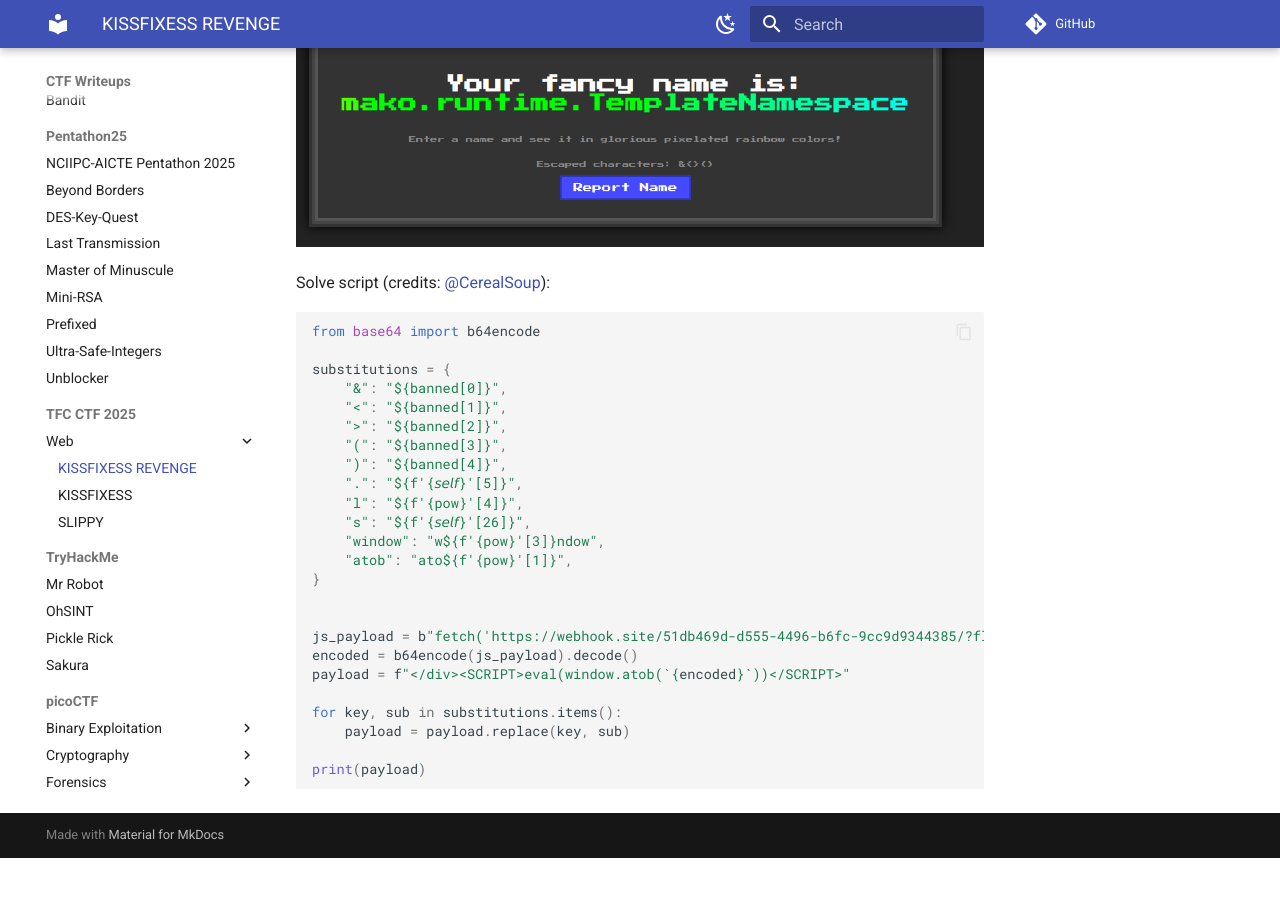
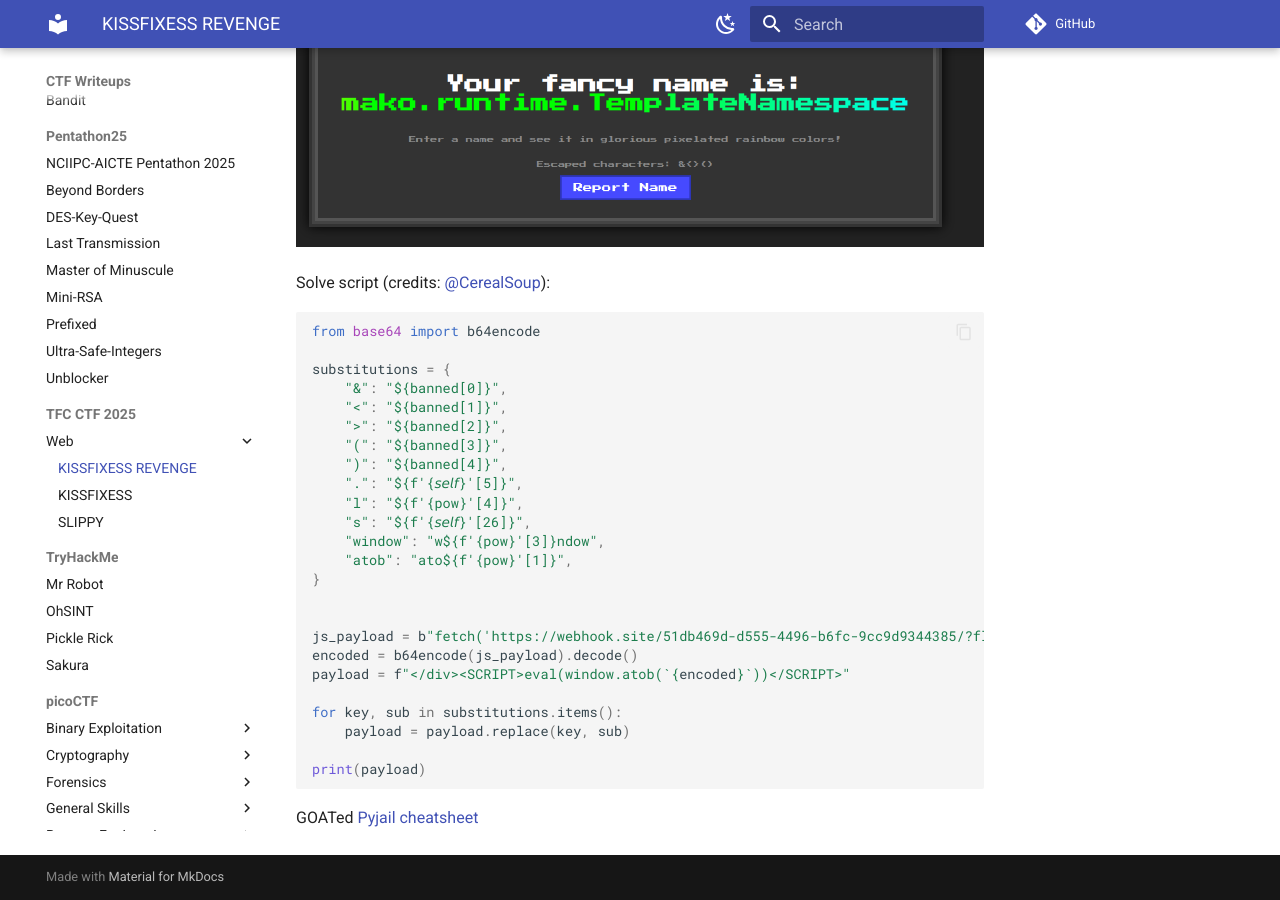
Before and after one commit to harshit-jain52/ctf, an MkDocs documentation site: the page built from docs/TFC CTF 2025/Web/KISSFIXESS REVENGE.md, in a window 1280 px wide and 900 px high, scrolled down 1202 px. Built offline with MkDocs 1.6.1 and Material for MkDocs 9.7.7, drawn with Linux system fonts in a browser that asks for light colours; comment, search, counter and statistics services are not loaded; before the commit the page ends 2060 px from its top, so only the background shows below that.

Commit message:
add cheatsheet link in writeup

````diff
--- a/docs/TFC CTF 2025/Web/KISSFIXESS REVENGE.md
+++ b/docs/TFC CTF 2025/Web/KISSFIXESS REVENGE.md
@@ -61,3 +61,5 @@ for key, sub in substitutions.items():
 
 print(payload)
 ```
+
+GOATed [Pyjail cheatsheet](https://shirajuki.js.org/blog/pyjail-cheatsheet/)
````
